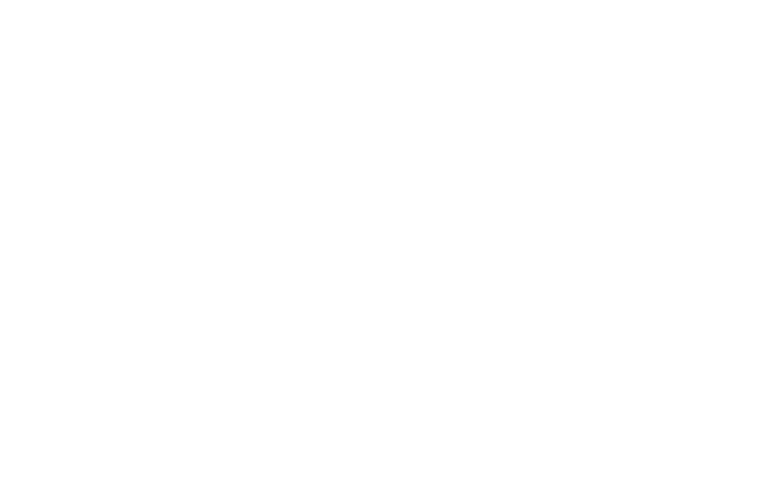
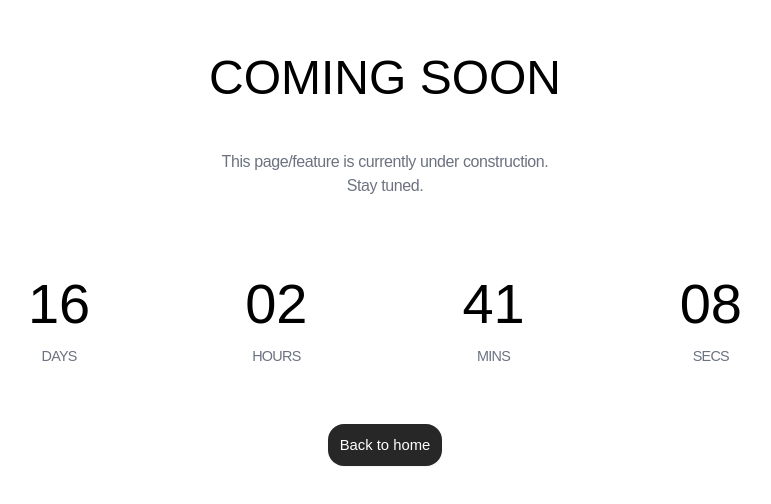
Before and after one commit to heisdanielade/PamietamPsa-frontend, a Vue app: page /x in a window 1280 px wide. Before the commit this address had no page. Shown: the part 148-652 px from the top of the page, without its empty margins (255-1026 px from the left). Built offline with nearby package versions, Linux system fonts and the light colour scheme; a web font is replaced by a local one.

Commit message:
temp-fix: added under construction page and route

```diff
--- /dev/null
+++ b/src/components/pages/UnderConstructionPage.vue
@@ -0,0 +1,76 @@
+
+<script setup>
+
+    import { ref } from 'vue';
+
+    const timer = ref({
+        days: 16,
+        hours: 2,
+        mins: 41,
+        secs: 8
+    });
+</script>
+
+
+<template>
+    <section class="under-construction relative flex items-center justify-center flex-col overflow-hidden mx-5 mt-10 mb-20 md:my-12 h-[45rem] md:h-[45rem] rounded-b-3xl md:rounded-none md:max-w-screen-md md:mx-auto lg:mx-auto lg:max-w-screen-lg">
+
+        <!-- Title -->
+        <h1 class="title mb-8 md:mb-12 uppercase text-4xl md:text-5xl">Coming Soon</h1>
+
+        <!-- Info -->
+        <p class="info mb-10 md:mb-16 text-gray-500 tracking-tight flex flex-col items-center justify-center">
+            <span class="">
+                This page/feature is currently under construction.
+            </span>
+            <span class="">Stay tuned.</span>
+        </p>
+
+        <!-- Timer -->
+        <div class="timer mb-12 md:mb-14 w-full flex items-center justify-evenly">
+            <div class="flex flex-col items-center">
+                <h2 class="text-[3.5rem] font-light">
+                    {{ timer.days }}
+                </h2>
+                <p class="uppercase text-[0.9rem] text-gray-500 tracking-tighter">
+                    days
+                </p>
+            </div>
+
+            <div class="flex flex-col items-center">
+                <h2 class="text-[3.5rem] font-light">
+                    0{{ timer.hours }}
+                </h2>
+                <p class="uppercase text-[0.9rem] text-gray-500 tracking-tighter">
+                    hours
+                </p>
+            </div>
+
+            <div class="flex flex-col items-center">
+                <h2 class="text-[3.5rem] font-light">
+                    {{ timer.mins }}
+                </h2>
+                <p class="uppercase text-[0.9rem] text-gray-500 tracking-tighter">
+                    mins
+                </p>
+            </div>
+
+            <div class="flex flex-col items-center">
+                <h2 class="text-[3.5rem] font-light">
+                    0{{ timer.secs }}
+                </h2>
+                <p class="uppercase text-[0.9rem] text-gray-500 tracking-tighter">
+                    secs
+                </p>
+            </div>
+        </div>
+
+        <!-- Back to home -->
+         <div class="back-to-home flex items-center justify-center">
+            <router-link to="/" class="back-btn transition-all bg-dark text-white text-[0.925rem] px-3 py-2.5 shadow-sm hover:shadow-lg rounded-2xl">
+                Back to home
+            </router-link>
+         </div>
+
+    </section>
+</template>
--- a/src/router/index.js
+++ b/src/router/index.js
@@ -3,6 +3,8 @@ import HomePage from '@/components/pages/HomePage.vue';
 import LoginPage from '@/components/pages/auth/LoginPage.vue';
 import SignUpPage from '@/components/pages/auth/SignUpPage.vue';
 import MyProfile from '@/components/pages/account/MyProfile.vue';
+
+import UnderConstructionPage from '@/components/pages/UnderConstructionPage.vue';
 
 
 
@@ -16,6 +18,13 @@ const routes = [
     meta: { title: "Home" }
   },
 
+  // Page under construction
+  {
+    path: '/x',
+    name: 'UnderConstruction',
+    component: UnderConstructionPage,
+    meta: { title: "Under Construction" }
+  },
 
   // Authentication Routes
   { path: '/u/login',
@@ -41,6 +50,9 @@ const routes = [
     component: MyProfile, // to change
     meta: { title: "My Settings" }
   },
+
+
+
 ];
 
 
```
